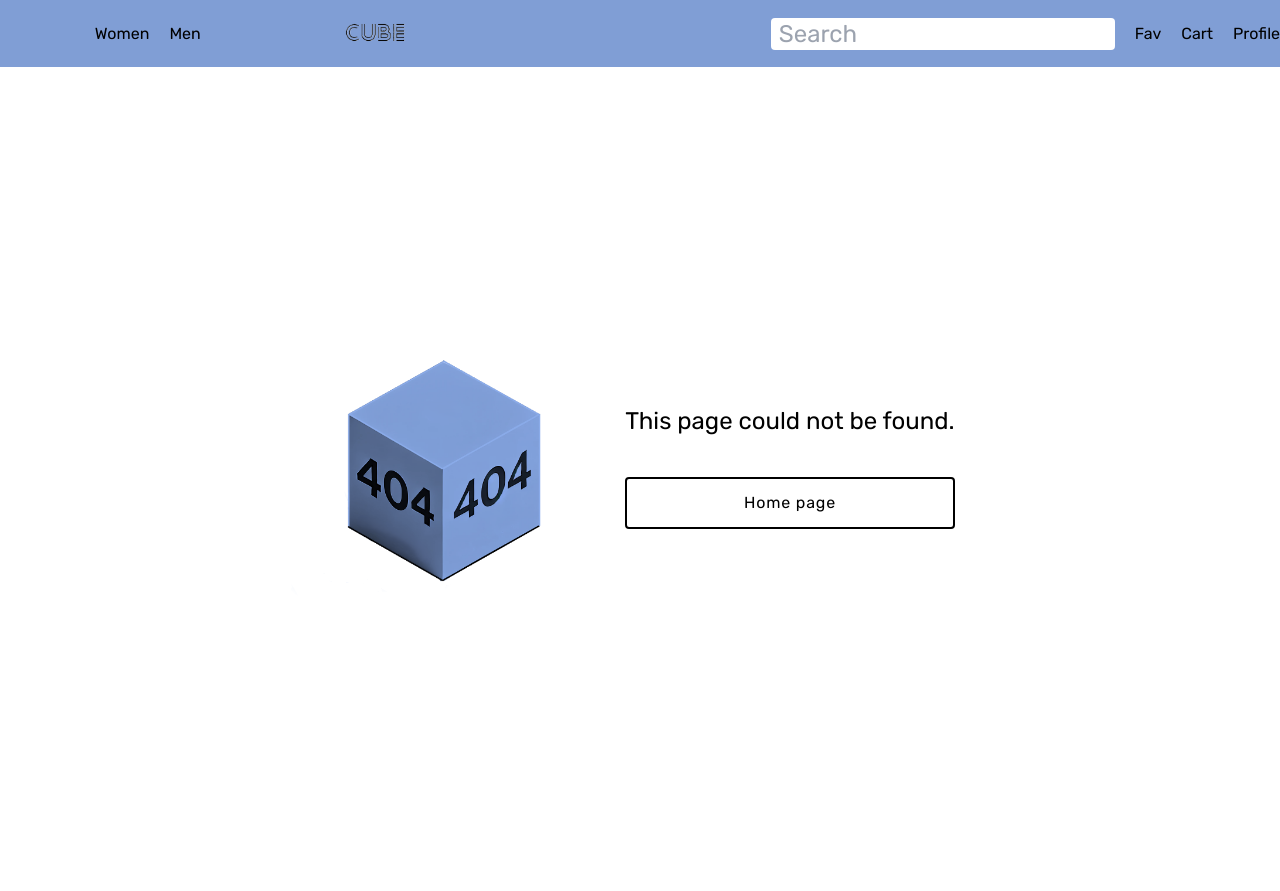
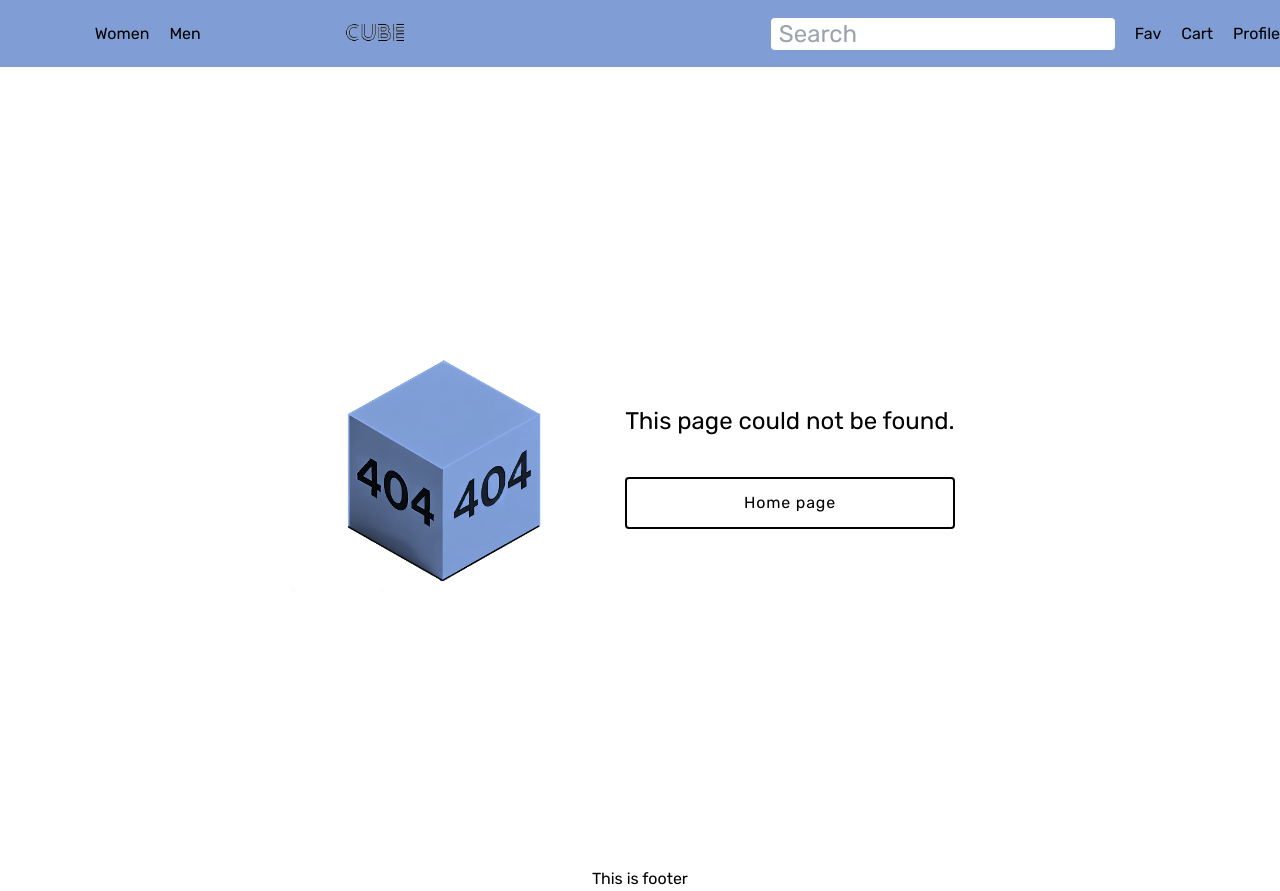
Before and after one commit to borislavpachev/cube-full-stack, a React (Vite) app in the folder client/: page /favorites in a window 1280 px wide. Before the commit the page ends 867 px from the top, so only its background shows below. Built offline with nearby package versions, Linux system fonts and the light colour scheme.

Commit message:
feat: A footer component added

```diff
--- a/client/src/App.tsx
+++ b/client/src/App.tsx
@@ -2,7 +2,7 @@ import { Toaster } from 'react-hot-toast';
 import { Routes, Route } from 'react-router-dom';
 import { ErrorPage, Home, Login } from './pages';
 import { ROUTES } from './constants';
-import { Header } from './components/layout';
+import { Footer, Header } from './components/layout';
 
 function App() {
   return (
@@ -15,6 +15,7 @@ function App() {
         <Route path={ROUTES.LOGIN} element={<Login />} />
         <Route path={ROUTES.ERROR} element={<ErrorPage />} />
       </Routes>
+      <Footer/>
     </>
   );
 }
--- /dev/null
+++ b/client/src/components/layout/Footer.tsx
@@ -0,0 +1,7 @@
+export default function Footer () {
+    return (
+        <footer className="text-center">
+            This is footer
+        </footer>
+    )
+}
--- a/client/src/components/layout/index.ts
+++ b/client/src/components/layout/index.ts
@@ -1 +1,2 @@
 export { default as Header } from './Header';
+export { default as Footer } from './Footer';
```
